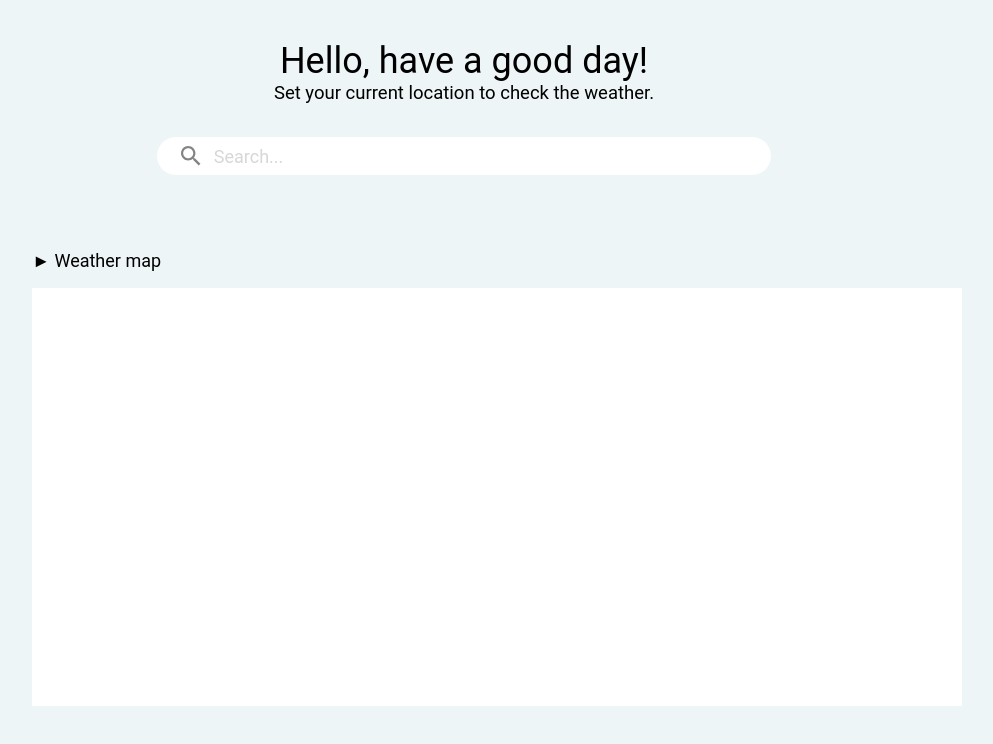
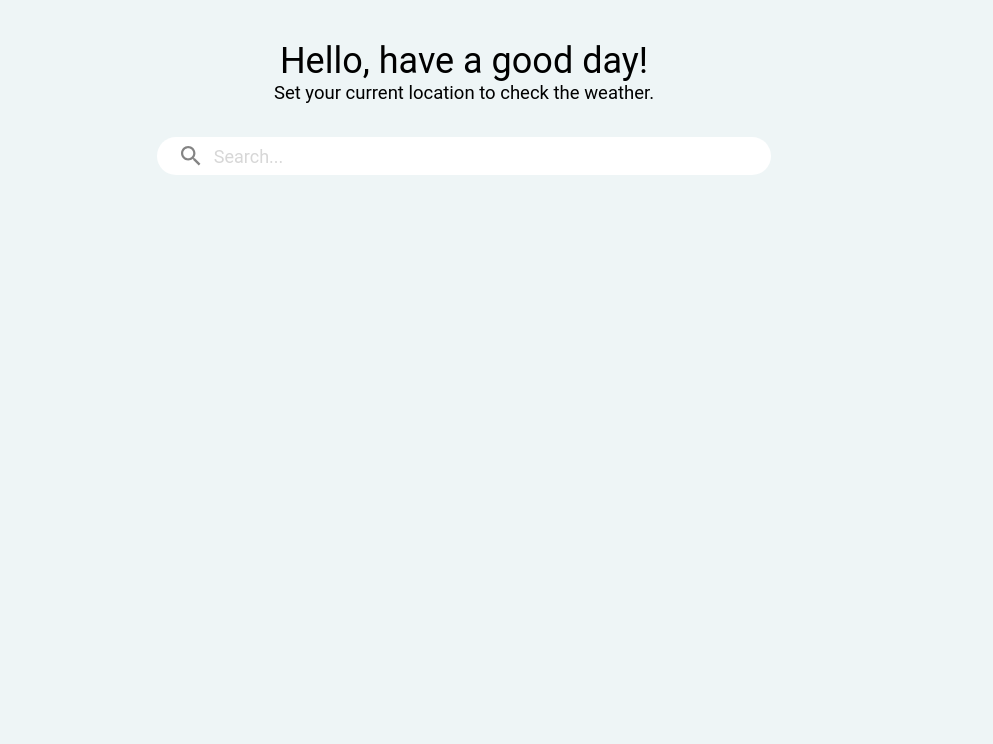
Before and after one commit to codersCampSilmarillion/weather-api_team, a website: page src/index.html in a window 1280 px wide. Shown: the whole page, without its empty margins (143-1136 px from the left). Drawn offline with Linux system fonts and the light colour scheme; files that its build step writes are made by us from their sources; files whose address does not match are found by name.

Commit message:
Revert "Update index.html"
This reverts commit 148f508516ee6afea2019fe4a9a455493deee9db.

```diff
--- a/src/index.html
+++ b/src/index.html
@@ -166,7 +166,7 @@
             </div>
         </aside>
     </container>
-    <section class="weather-map" id="weather-map">
+    <section class="weather-map" id="weather-map" style="display: none;">
         <h3 class="weather-map__title">► Weather map</h3>
         <div class="weather-map__map" id="map"><span id="adress"></span></div>
     </section>
```
